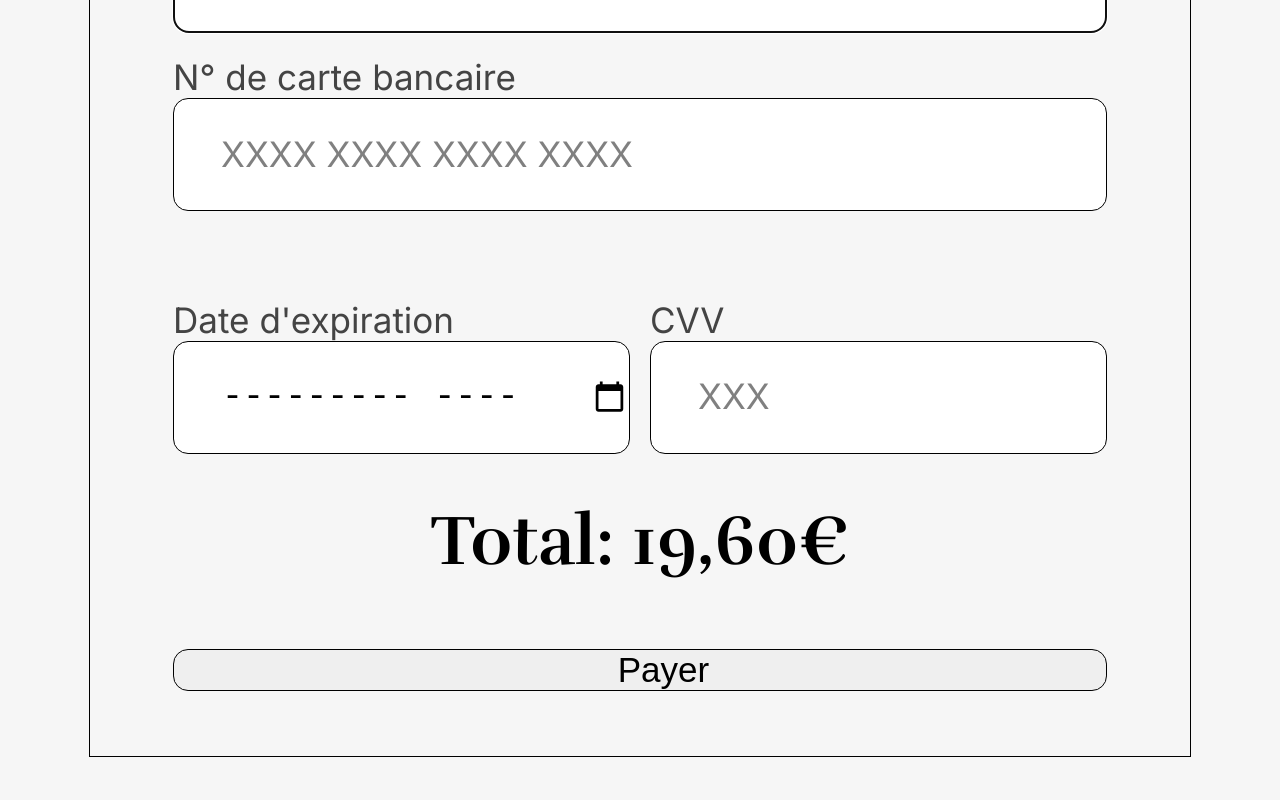
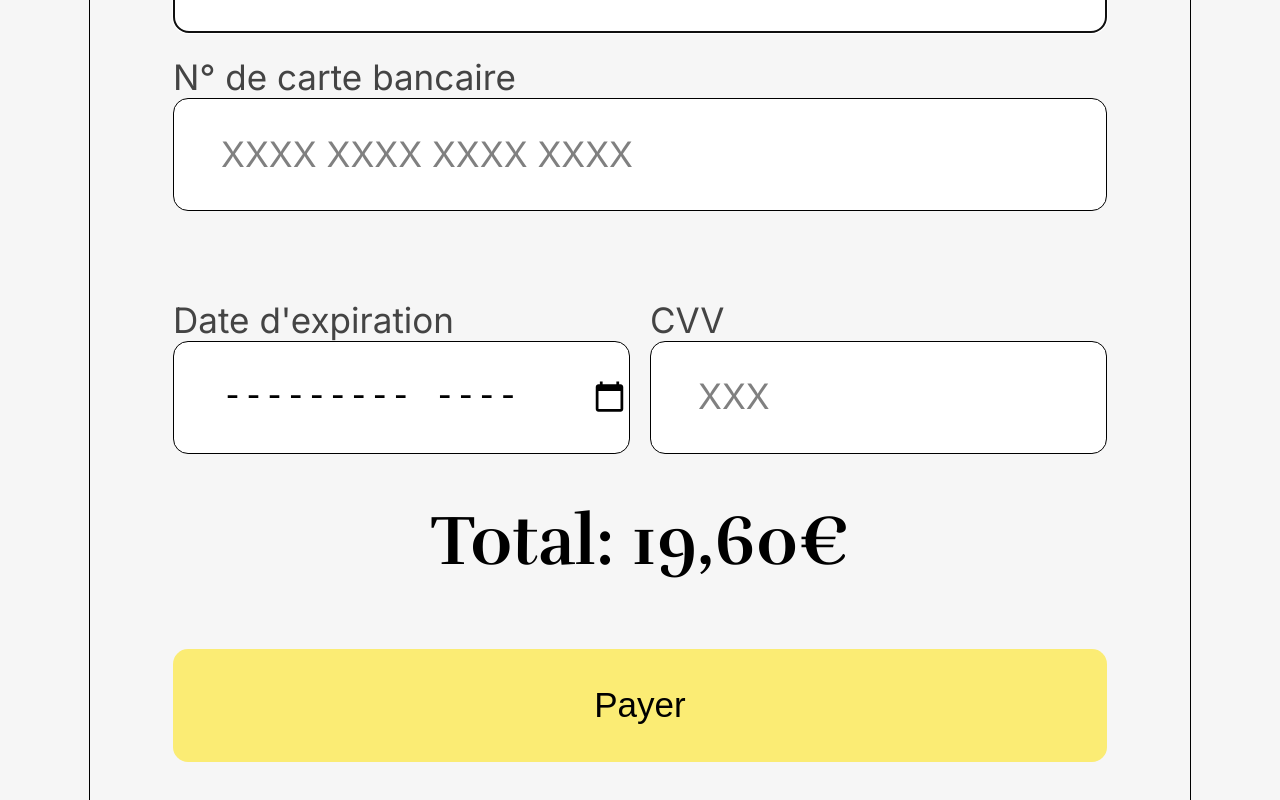
Before and after one commit to Morgane-Compa/house-of-tea, a React (Create React App) app: page /payment in a window 1280 px wide. Shown: the part 1709-2509 px from the top of the page. Before the commit the page ends 2466 px from the top, so only its background shows below. Built offline with nearby package versions, Linux system fonts and the light colour scheme.

Commit message:
CallToActionButton reusable component

```diff
--- /dev/null
+++ b/src/components/CallToActionButton/CallToActionButton.module.scss
@@ -0,0 +1,11 @@
+.submit {
+    max-width: 73.25rem;
+    height: 7.06rem;
+    text-align: center;
+    cursor: pointer;
+    border: none;
+    background-color: var(--yellow);
+    border-radius: 0.94rem;
+    font-size: 2.19rem;
+    color: black;
+}
--- /dev/null
+++ b/src/components/CallToActionButton/CallToActionButton.tsx
@@ -0,0 +1,14 @@
+import style from './CallToActionButton.module.scss';
+
+interface CallToActionButtonProps {
+    title: string;
+    callback: () => void;
+}
+
+const CallToActionButton = (props: CallToActionButtonProps) => {
+    const {title, callback} = props;
+
+    return(<button type="submit" onClick={callback} className={style.submit}>{title}</button>)
+}
+
+export default CallToActionButton;
--- a/src/components/PaymentForm/PaymentForm.tsx
+++ b/src/components/PaymentForm/PaymentForm.tsx
@@ -1,6 +1,12 @@
+import CallToActionButton from "components/CallToActionButton/CallToActionButton";
 import style from "./PaymentForm.module.scss";
 
 const PaymentForm = () => {
+
+  const submit = () => {
+    console.log("submit");
+  };
+
   return (
     <form className={style.form}>
       <div className={style.container}>
@@ -43,10 +49,8 @@ const PaymentForm = () => {
             />
           </div>
         </div>
-        <span className={style.total}>
-            Total: 19,60€
-        </span>
-        <input type="submit" value="Payer" />
+        <span className={style.total}>Total: 19,60€</span>
+        <CallToActionButton title="Payer" callback={submit} />
       </div>
     </form>
   );
```
